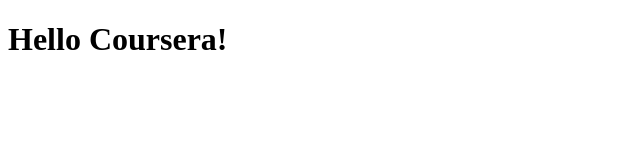
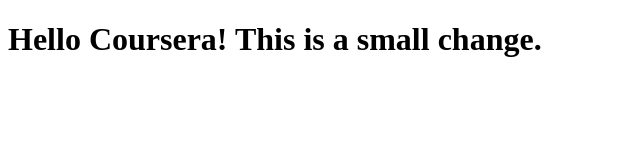
Before and after one commit to mpietrefesa/coursera-test, a plain HTML site: page site/index.html in a window 1280 px wide. Shown: the whole page, without its empty margins (0-640 px from the left). Drawn offline with Linux system fonts and the light colour scheme.

Commit message:
Small addition to page content

```diff
--- a/site/index.html
+++ b/site/index.html
@@ -4,6 +4,6 @@
 	<title>Hello Coursera</title>
 </head>
 <body>
-<h1>Hello Coursera!</h1>
+<h1>Hello Coursera! This is a small change.</h1>
 </body>
 </html>
```
